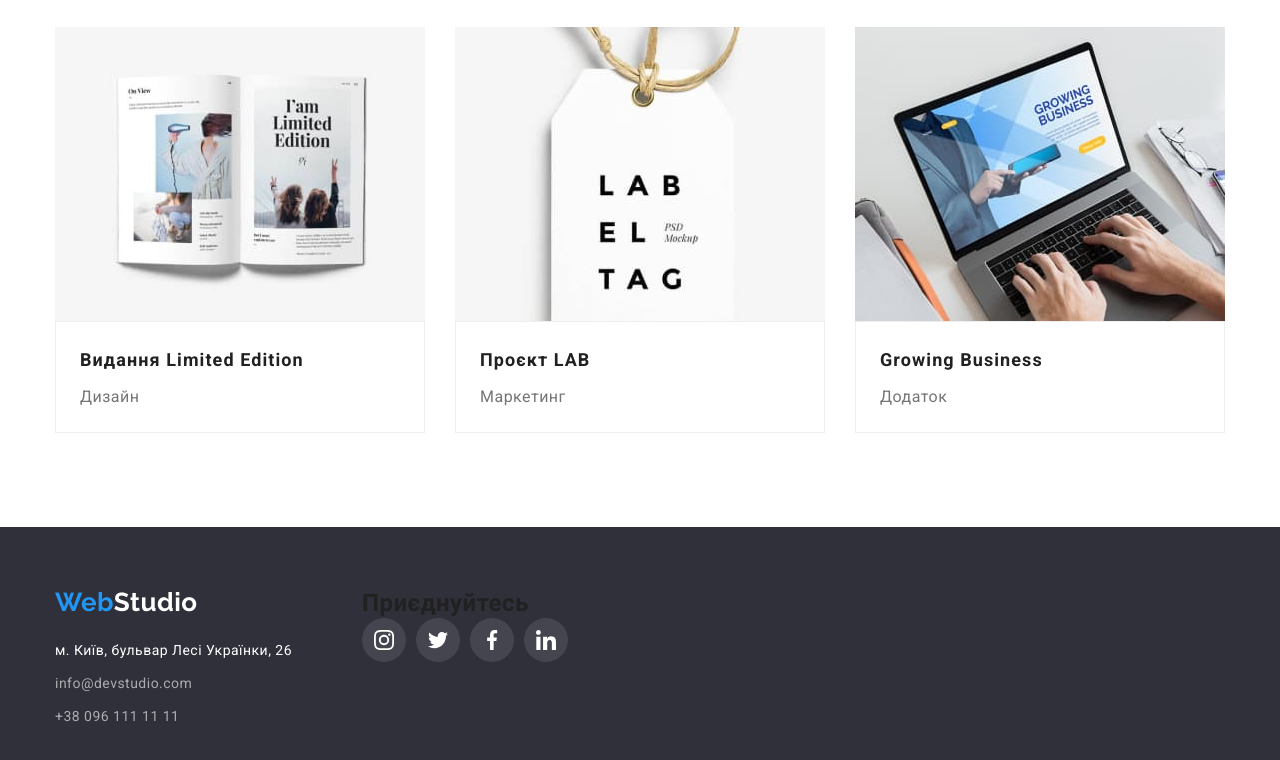
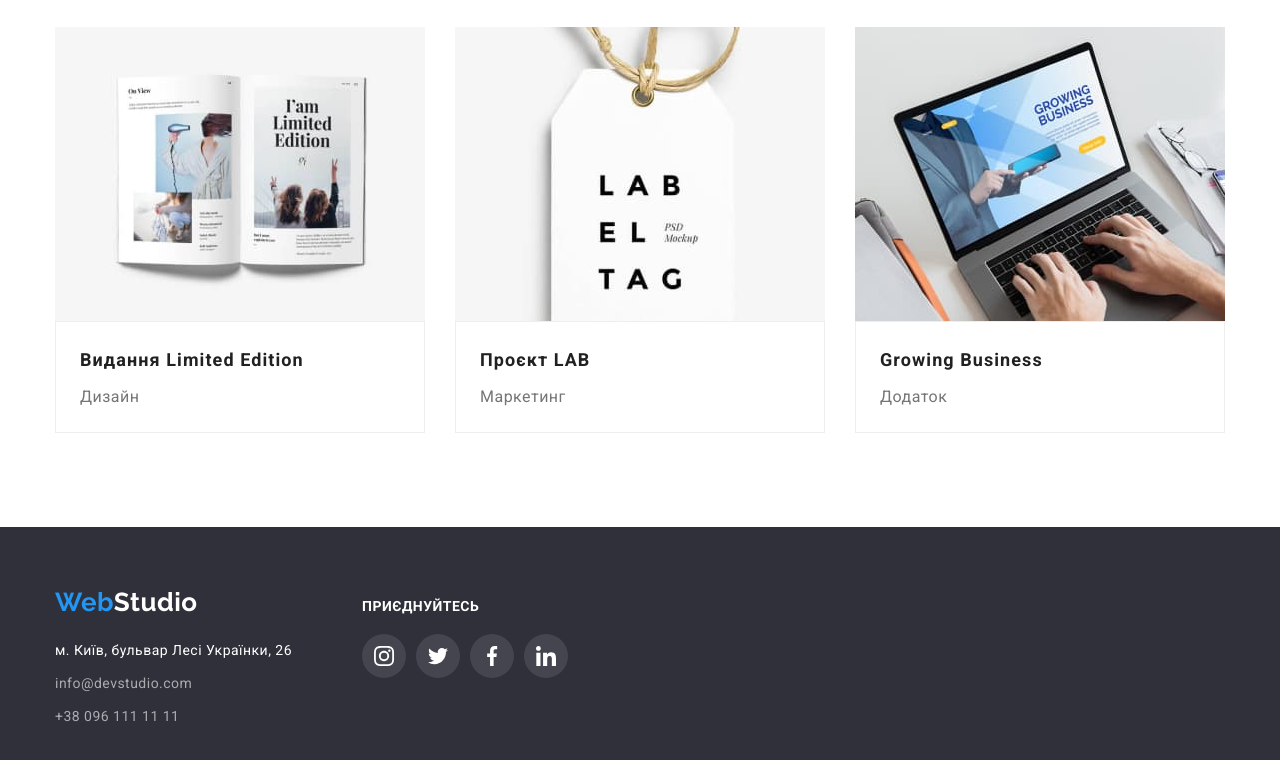
Before and after one commit to AlMarina/goit-markup-hw-04, a plain HTML site: page portfolio.html in a window 1280 px wide. Shown: the part 1108-1868 px from the top of the page. Drawn offline with nearby package versions, Linux system fonts and the light colour scheme.

Commit message:
откорректирован футер в портфолио

```diff
--- a/portfolio.html
+++ b/portfolio.html
@@ -239,7 +239,7 @@
         </div>
 
         <div>
-          <h2 class="footer-subtitle">Приєднуйтесь</h2>
+          <p class="footer-text">Приєднуйтесь</p>
           <ul class="list footer-social-list">
             <li class="socials-item">
               <a
```
